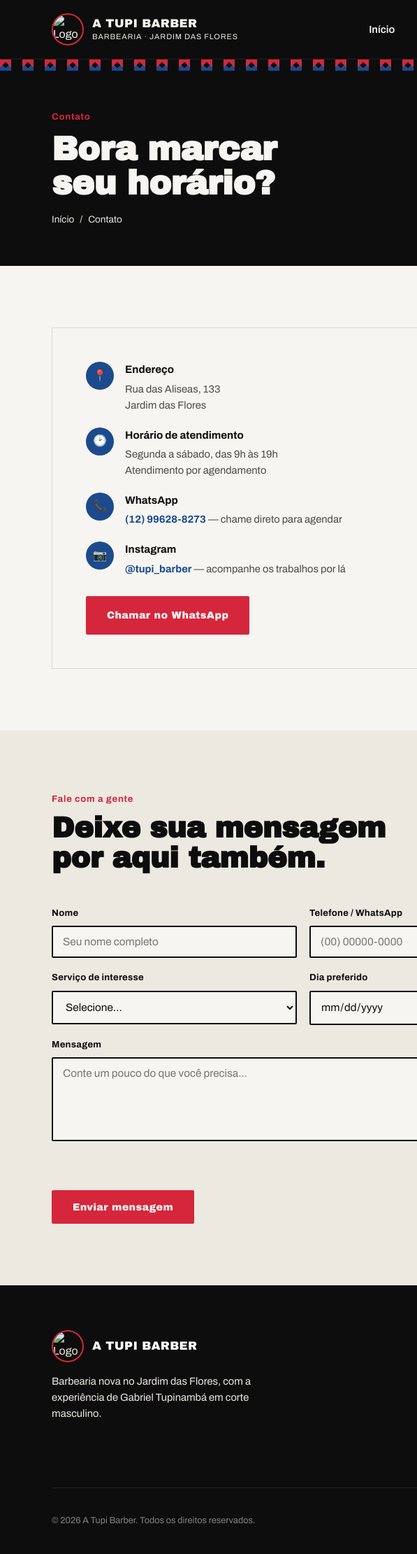
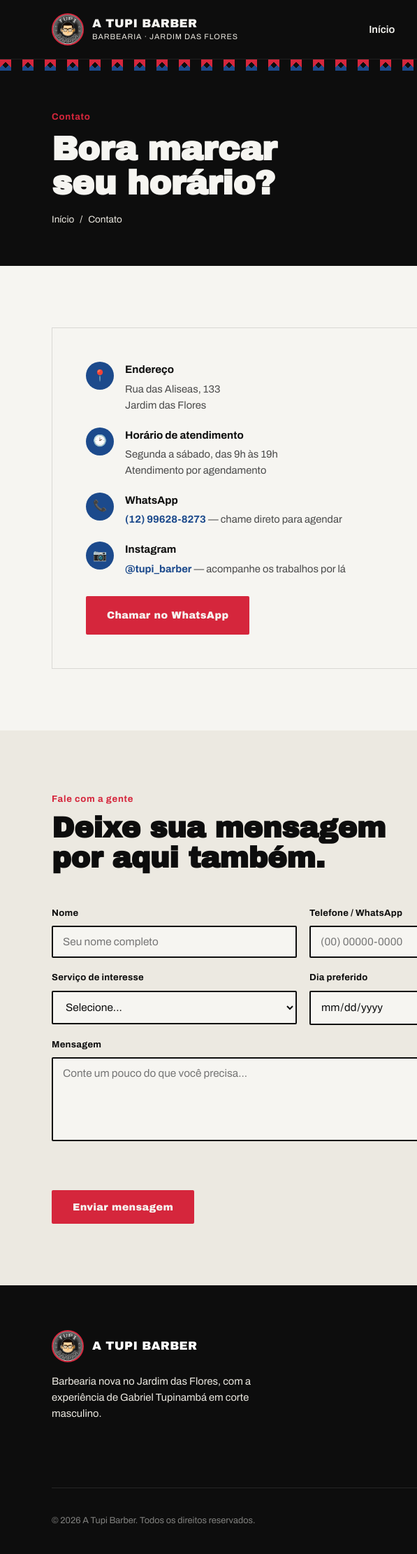
Before and after one commit to DaviCouto-gd/barbearia.github.io, a plain HTML site: page contato.html in a window 1280 px wide. Shown: the full height of the page at 70% size, 0-597 px from the left. Drawn offline with Linux system fonts and the light colour scheme.

Commit message:
Update contato.html

```diff
--- a/contato.html
+++ b/contato.html
@@ -5,7 +5,7 @@
 <meta name="viewport" content="width=device-width, initial-scale=1.0">
 <title>Contato — A Tupi Barber</title>
 <meta name="description" content="Endereço, horário de funcionamento e Instagram da A Tupi Barber, no Jardim das Flores.">
-<link rel="icon" type="image/jpeg" href="assets/img/logo.jpg">
+<link rel="icon" type="image/jpeg" href="./img/logo.jpg">
 <link rel="stylesheet" href="css/style.css">
 </head>
 <body>
@@ -13,7 +13,7 @@
 <header class="site-header">
   <div class="wrap">
     <a href="index.html" class="brand">
-      <img src="assets/img/logo.jpg" alt="Logo A Tupi Barber">
+      <img src="./img/logo.jpg" alt="Logo A Tupi Barber">
       <span class="brand-text">
         <span class="name">A TUPI BARBER</span>
         <span class="tag">BARBEARIA · JARDIM DAS FLORES</span>
@@ -151,7 +151,7 @@
     <div class="footer-top">
       <div class="footer-brand">
         <a href="index.html" class="brand">
-          <img src="assets/img/logo.jpg" alt="Logo A Tupi Barber">
+          <img src="./img/logo.jpg" alt="Logo A Tupi Barber">
           <span class="brand-text">
             <span class="name" style="color:#fff;">A TUPI BARBER</span>
           </span>
```
